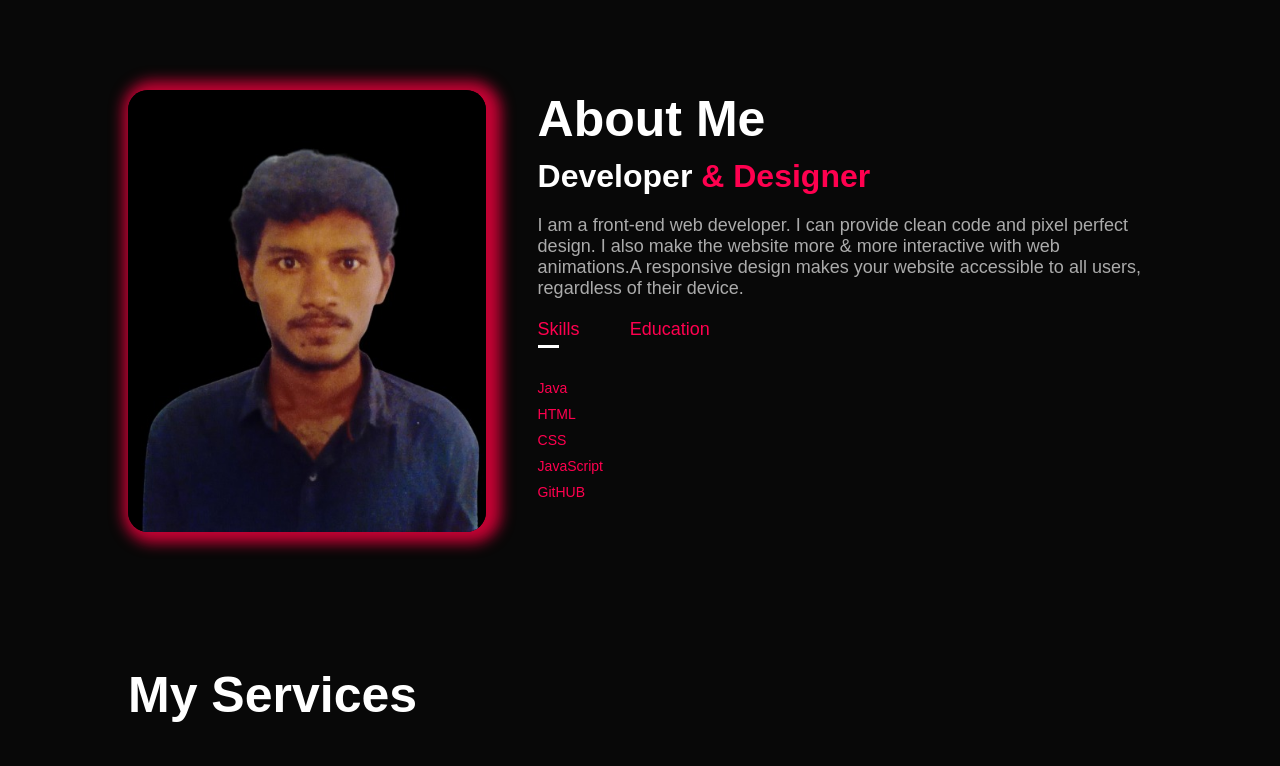
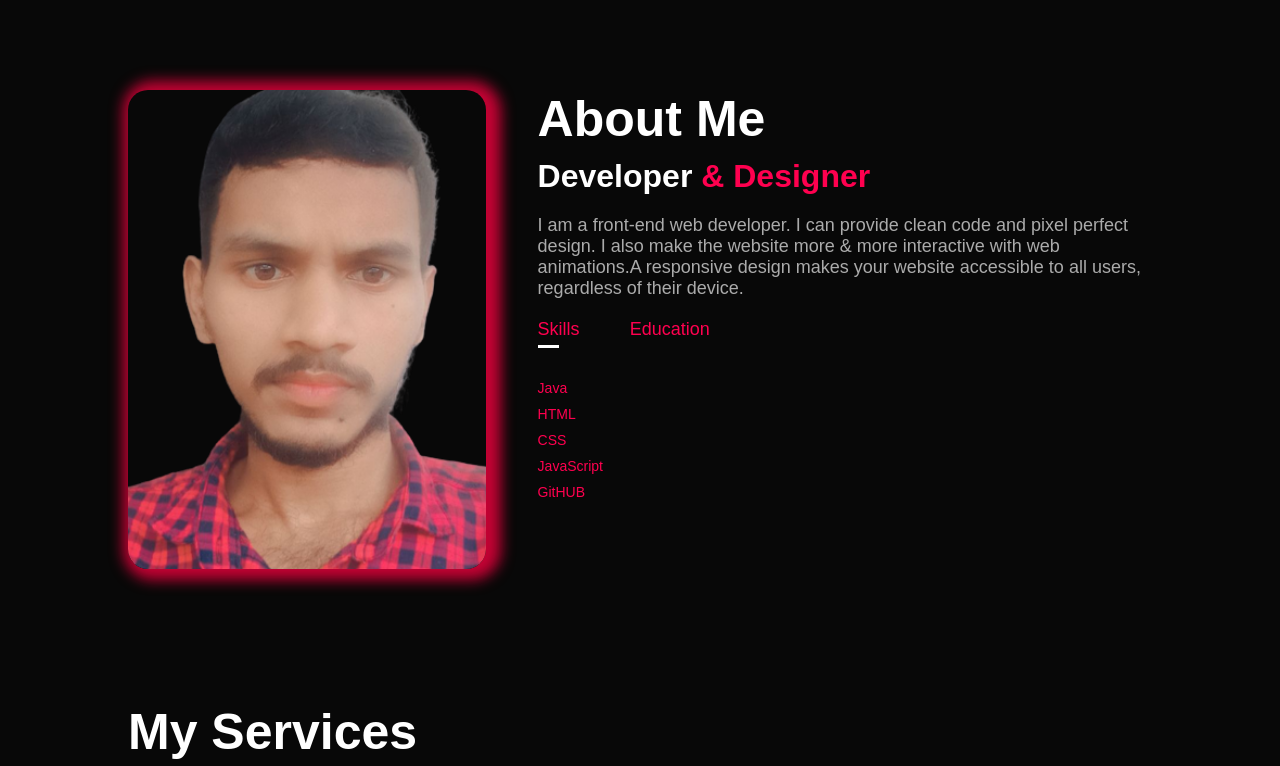
Before and after one commit to Venkat-Entropik/personalPortfolio, a plain HTML site: page index.html in a window 1280 px wide. Shown: the part 800-1566 px from the top of the page. Drawn offline with Linux system fonts and the light colour scheme.

Commit message:
updating profile photo

```diff
--- a/index.html
+++ b/index.html
@@ -34,7 +34,7 @@
         <div class="container">
             <div class="row">
                 <div class="about-col-1">
-                    <img src="VVV1.jpg">
+                    <img src="about11.png">
                 </div>
                 <div class="about-col-2">
                     <h1 class="sub">About Me</h1>
```
Also changed, not shown: about11.png (added).
